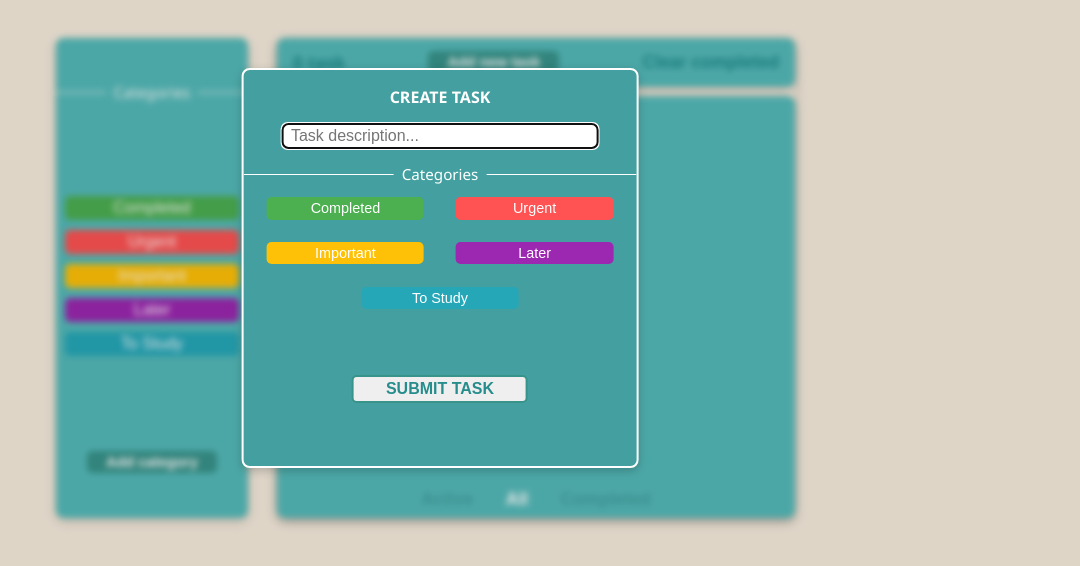
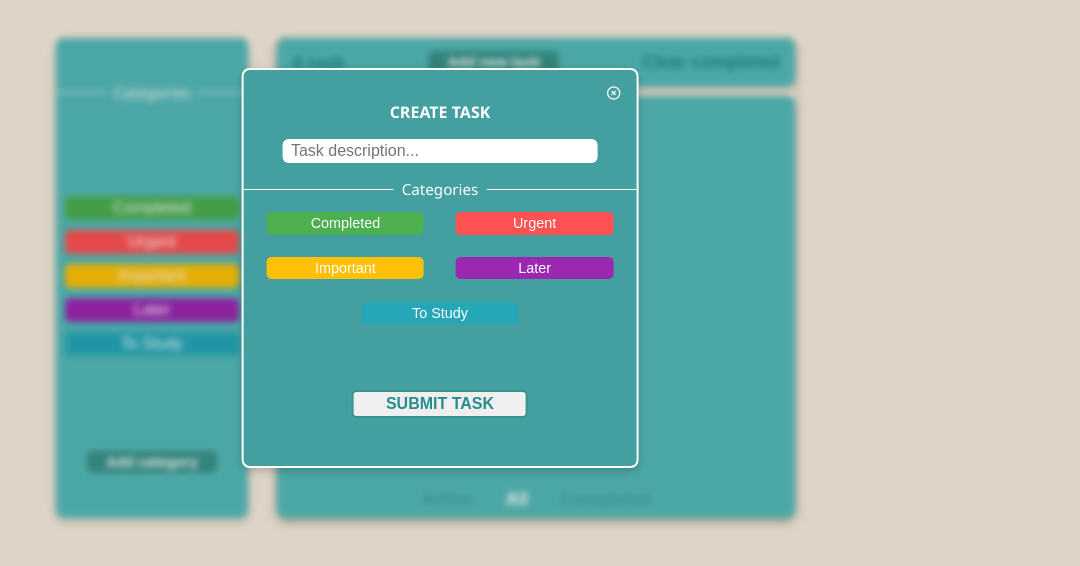
Before and after one commit to AhmeddEsmat/To-do-List, a plain HTML site: page index.html in a window 1280 px wide. Both pictures are taken after a click on the button "Add new task". Shown: the part 132-698 px from the top of the page, without its empty margins (200-1280 px from the left). Drawn offline with Linux system fonts and the light colour scheme.

Commit message:
feat: added a close button for the modals

```diff
--- a/index.html
+++ b/index.html
@@ -80,6 +80,11 @@
     </main>
     <div class="modal-container">
       <dialog class="modal">
+        <div class="close-modal-container">
+          <button class="close-modal-button" onclick="closeCategoryModal()">
+            <i class="fa-regular fa-circle-xmark"></i>
+          </button>
+        </div>
         <p class="modal-title">Create category</p>
         <input
           value=""
@@ -97,6 +102,11 @@
     </div>
     <div class="modal-container">
       <dialog class="task-modal">
+        <div class="close-modal-container">
+          <button class="close-modal-button" onclick="closeTaskModal()">
+            <i class="fa-regular fa-circle-xmark"></i>
+          </button>
+        </div>
         <p class="modal-title">Create task</p>
         <input
           value=""
--- a/scripts/script.js
+++ b/scripts/script.js
@@ -18,6 +18,15 @@ function toggleTheme() {
 
 let isModalOpen = false;
 
+function closeModal(modalSelector) {
+  const header = document.querySelector("header");
+  const main = document.querySelector("main");
+  header.classList.toggle("blur");
+  main.classList.toggle("blur");
+  modalSelector.close();
+  isModalOpen = false;
+}
+
 function openCategoryModal() {
   const modal = document.querySelector("dialog.modal");
   const header = document.querySelector("header");
@@ -28,9 +37,13 @@ function openCategoryModal() {
   isModalOpen = true;
 }
 
-const modal = document.querySelector("dialog.task-modal");
+function closeCategoryModal() {
+  const modal = document.querySelector("dialog.modal");
+  closeModal(modal);
+}
 
 function openTaskModal() {
+  const modal = document.querySelector("dialog.task-modal");
   const header = document.querySelector("header");
   const main = document.querySelector("main");
   header.classList.toggle("blur");
@@ -38,13 +51,10 @@ function openTaskModal() {
   modal.showModal();
   isModalOpen = true;
 }
+
 function closeTaskModal() {
-  const header = document.querySelector("header");
-  const main = document.querySelector("main");
-  header.classList.toggle("blur");
-  main.classList.toggle("blur");
-  modal.close();
-  isModalOpen = false;
+  const modal = document.querySelector("dialog.task-modal");
+  closeModal(modal);
 }
 
 document.body.addEventListener("keydown", function (e) {
@@ -96,6 +106,7 @@ function refreshCategories() {
         selectCategory(categoryKey, ".category-view-button", true),
     },
     "#category-modal": {
+      className: "category-modal-button",
       HTML: ` <i class="fa-solid fa-trash-can"></i>`,
       onClick: (categoryKey) => () => deleteCategory(categoryKey),
     },
--- a/styles/styles.css
+++ b/styles/styles.css
@@ -301,9 +301,17 @@ button.delete-task-button {
   box-shadow: 0 3px 10px rgb(0 0 0 / 0.2);
   overflow-y: auto;
 }
+.close-modal-container {
+  display: flex;
+  justify-content: end;
+}
+.close-modal-button {
+  background-color: inherit;
+  padding: 1rem 1rem 0 0;
+}
 .modal-title {
   color: white;
-  margin: 1rem;
+  margin: 0 1rem 1rem 1rem;
   text-transform: uppercase;
   font-weight: 600;
 }
```
